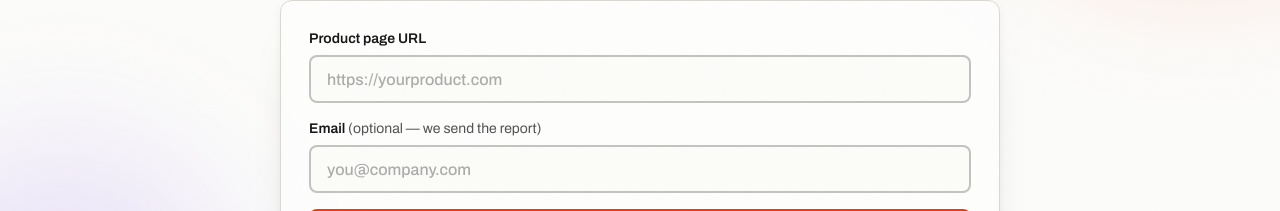
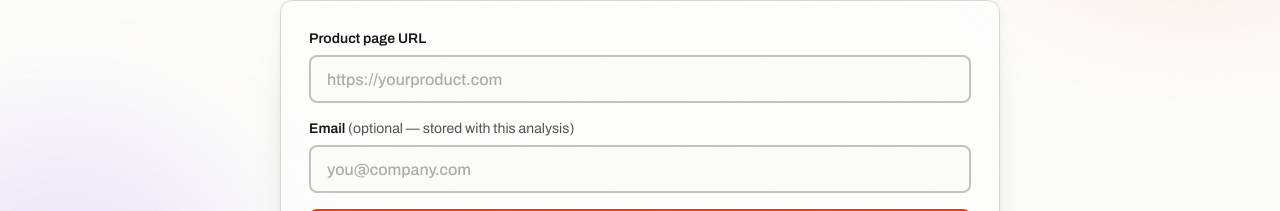
Before and after one commit to ckuyumcu/konum, a React (Vite) app: page /teshis in a window 1280 px wide. Shown: the part 337-548 px from the top of the page. Built offline with nearby package versions, Linux system fonts and the light colour scheme.

Commit message:
fix: describe Message Map email storage without a delivery promise

```diff
--- a/src/pages/Teshis.tsx
+++ b/src/pages/Teshis.tsx
@@ -104,7 +104,7 @@ export default function Teshis() {
             </label>
             <label className="grid gap-1.5">
               <span className="text-sm font-semibold">
-                Email <span className="font-normal text-muted-foreground">(optional — we send the report)</span>
+                Email <span className="font-normal text-muted-foreground">(optional — stored with this analysis)</span>
               </span>
               <input
                 type="email"
@@ -118,7 +118,7 @@ export default function Teshis() {
               <label className="flex items-start gap-3 text-sm text-foreground/70 cursor-pointer">
                 <input type="checkbox" checked={riza} onChange={(e) => setRiza(e.target.checked)} className="mt-1 h-4 w-4 shrink-0 accent-[#181818]" />
                 <span>
-                  I agree to my email being stored so the report can be sent to me.{" "}
+                  I agree to my email being stored with this analysis.{" "}
                   <a href="/privacy" className="underline decoration-foreground/40 hover:text-foreground">
                     Privacy notice
                   </a>
```
